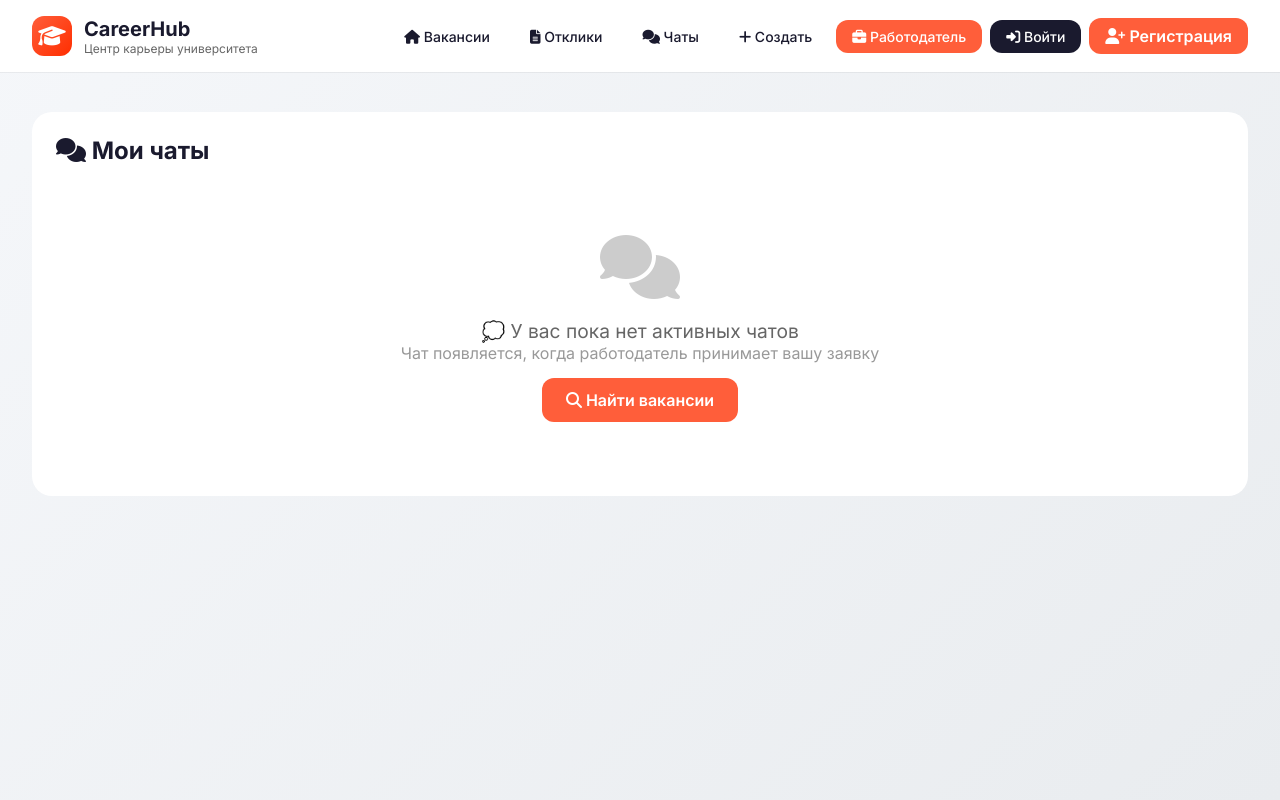
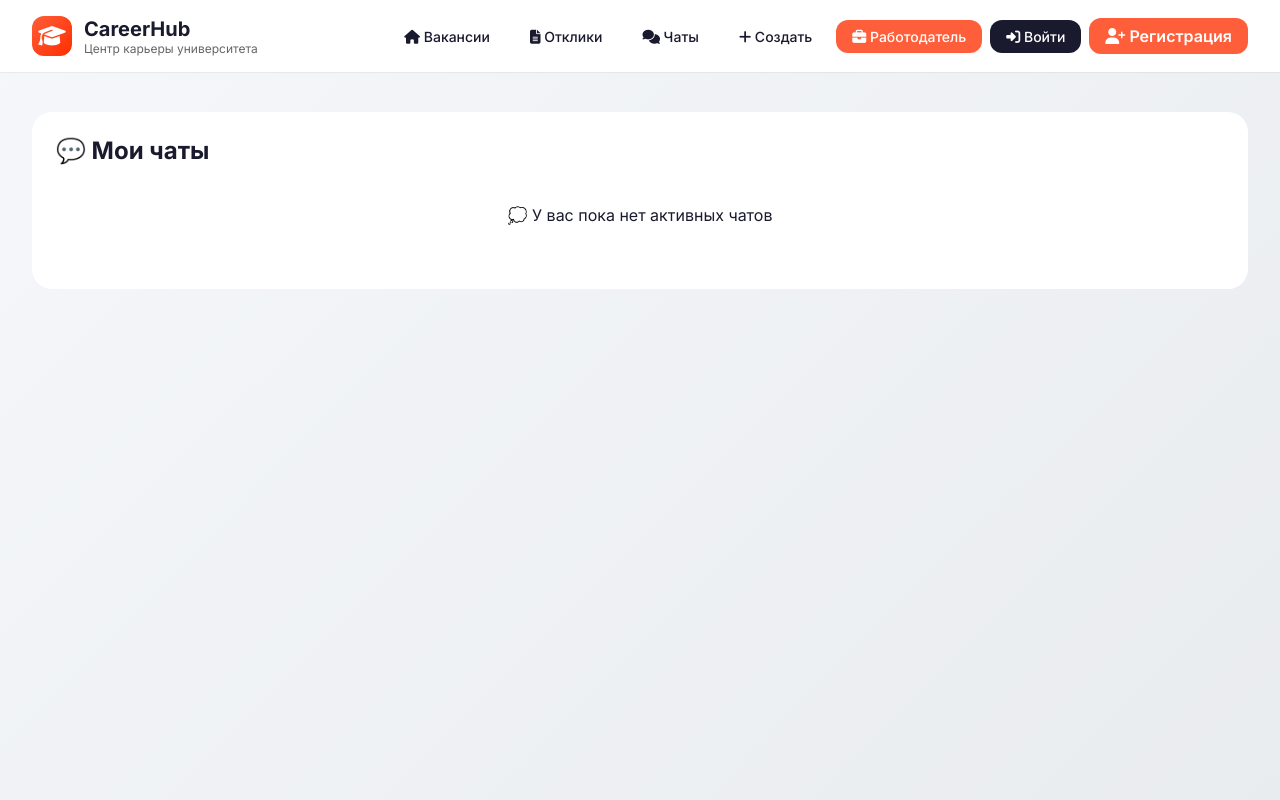
Before and after one commit to Shaintish/university_jobs, a FastAPI app: template templates/my_chats.html in a window 1280 px wide. Run offline with FastAPI, Linux system fonts and the light colour scheme; the template is opened without the code that fills it, so the values that code supplies are empty.

Commit message:
Update my_chats.html

```diff
--- a/templates/my_chats.html
+++ b/templates/my_chats.html
@@ -2,35 +2,21 @@
 
 {% block content %}
 <div class="table-container">
-    <h2 style="margin-bottom: 20px;"><i class="fas fa-comments"></i> Мои чаты</h2>
+    <h2>💬 Мои чаты</h2>
 
     {% if chats and chats|length > 0 %}
-        <div class="vacancies-grid">
+        <div style="display: grid; gap: 20px;">
             {% for chat in chats %}
-            <div class="vacancy-card">
-                <h3><i class="fas fa-briefcase"></i> {{ chat.vacancy_title }}</h3>
+            <div style="background: white; border-radius: 15px; padding: 20px; border: 1px solid #eef2f6;">
+                <h3>{{ chat.vacancy_title }}</h3>
                 <p><strong>Студент:</strong> {{ chat.student_name }}</p>
                 <p><strong>Email:</strong> {{ chat.student_email }}</p>
-                <p><strong>Сообщений:</strong> {{ chat.messages|length }}</p>
-                <a href="/chat/{{ chat.application_id }}" class="btn btn-primary">
-                    <i class="fas fa-comments"></i> Перейти в чат
-                </a>
+                <a href="/chat/{{ chat.application_id }}" class="btn-primary" style="display: inline-block; padding: 8px 20px;">Перейти в чат</a>
             </div>
             {% endfor %}
         </div>
     {% else %}
-        <div style="text-align: center; padding: 50px;">
-            <i class="fas fa-comments" style="font-size: 4rem; color: #ccc;"></i>
-            <p style="margin-top: 20px; font-size: 1.2em; color: #666;">
-                💭 У вас пока нет активных чатов
-            </p>
-            <p style="color: #999;">
-                Чат появляется, когда работодатель принимает вашу заявку
-            </p>
-            <a href="/" class="btn btn-primary" style="margin-top: 15px;">
-                <i class="fas fa-search"></i> Найти вакансии
-            </a>
-        </div>
+        <p style="text-align: center; padding: 40px;">💭 У вас пока нет активных чатов</p>
     {% endif %}
 </div>
 {% endblock %}
```
